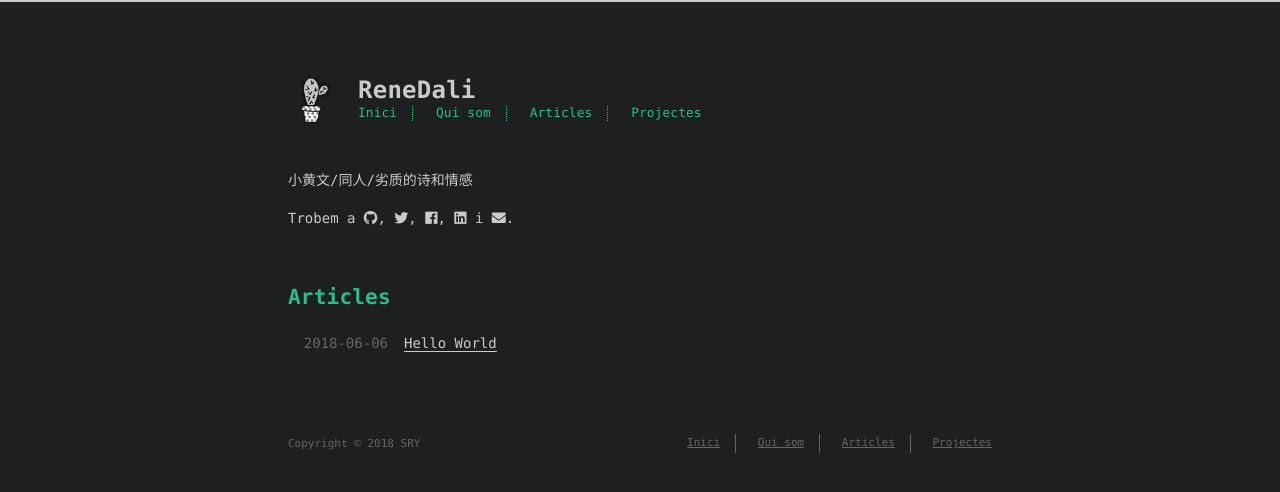
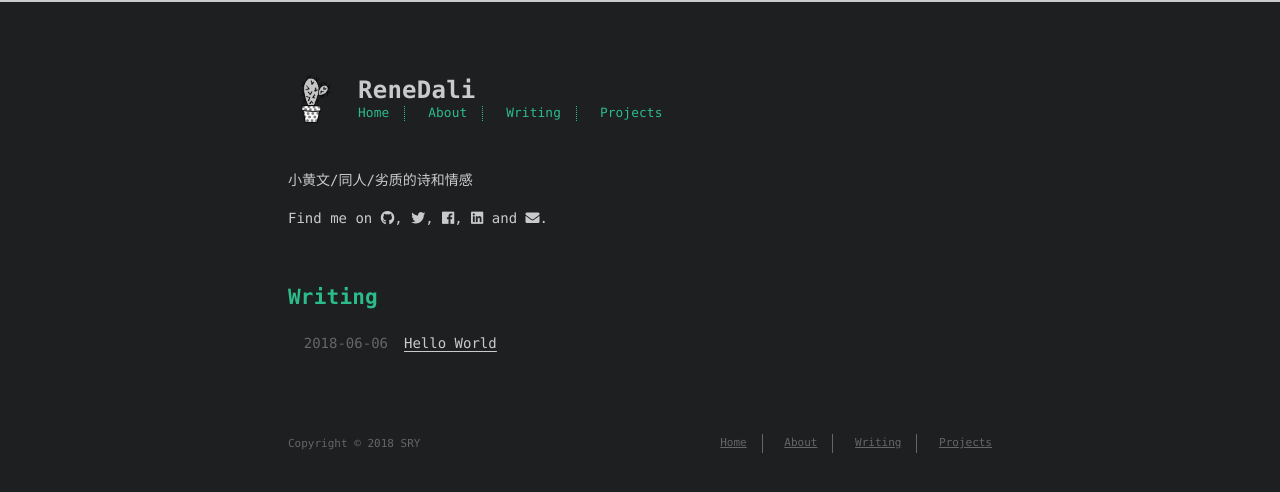
Before and after one commit to SSSRY/insomeway.github.io, a plain HTML site: page index.html in a window 1280 px wide. Drawn offline with Linux system fonts and the light colour scheme; a web font is replaced by a local one.

Commit message:
Site updated: 2018-06-06 22:14:54

```diff
--- a/index.html
+++ b/index.html
@@ -68,13 +68,13 @@
         <a href="#"><i class="fas fa-bars fa-2x"></i></a>
       </li>
 
-        <li><a href="/">Inici</a></li>
+        <li><a href="/">Home</a></li>
 
-        <li><a href="/about/">Qui som</a></li>
+        <li><a href="/about/">About</a></li>
 
-        <li><a href="/archives/">Articles</a></li>
+        <li><a href="/archives/">Writing</a></li>
 
-        <li><a href="/projects_url">Projectes</a></li>
+        <li><a href="/projects_url">Projects</a></li>
 
     </ul>
   </div>
@@ -88,7 +88,7 @@
 
 
     <p>
-      Trobem a
+      Find me on
 
 
 
@@ -121,7 +121,7 @@
             <i class="fab fa-linkedin"></i><!--
       ---></a><!--
     ---><!--
-    ---> i
+    ---> and
 
 
 
@@ -137,7 +137,7 @@
 </section>
 
 <section id="writing">
-  <span class="h1"><a href="/archives">Articles</a></span>
+  <span class="h1"><a href="/archives">Writing</a></span>
   <ul class="post-list">
 
 
@@ -175,13 +175,13 @@
     <nav>
       <ul>
 
-          <li><a href="/">Inici</a></li>
+          <li><a href="/">Home</a></li>
 
-          <li><a href="/about/">Qui som</a></li>
+          <li><a href="/about/">About</a></li>
 
-          <li><a href="/archives/">Articles</a></li>
+          <li><a href="/archives/">Writing</a></li>
 
-          <li><a href="/projects_url">Projectes</a></li>
+          <li><a href="/projects_url">Projects</a></li>
 
       </ul>
     </nav>
```
Also changed, not shown: 2018/06/06/hello-world/index.html (+19 -19 lines), archives/2018/06/index.html (+8 -8 lines), archives/2018/index.html (+8 -8 lines), archives/index.html (+8 -8 lines).
